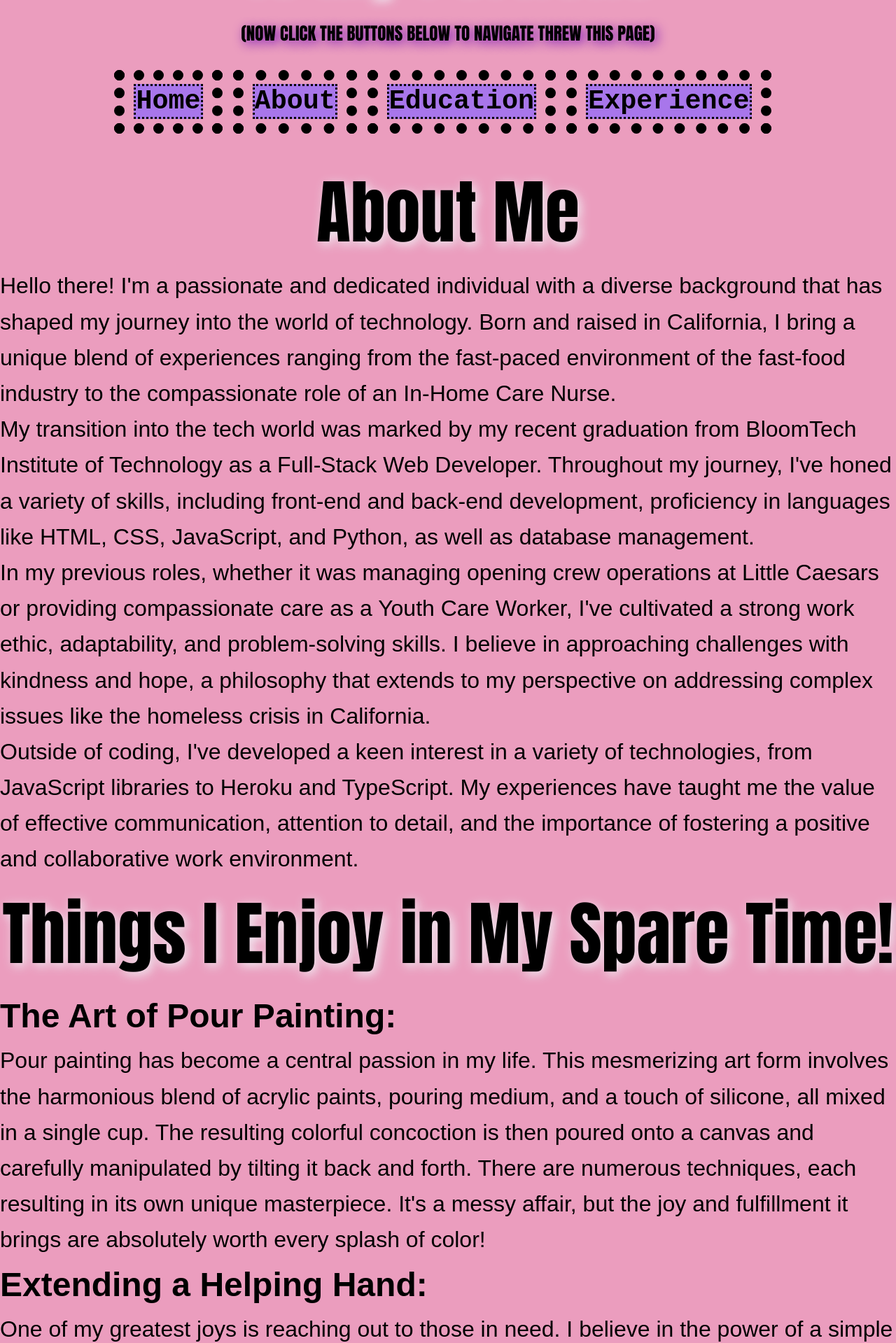
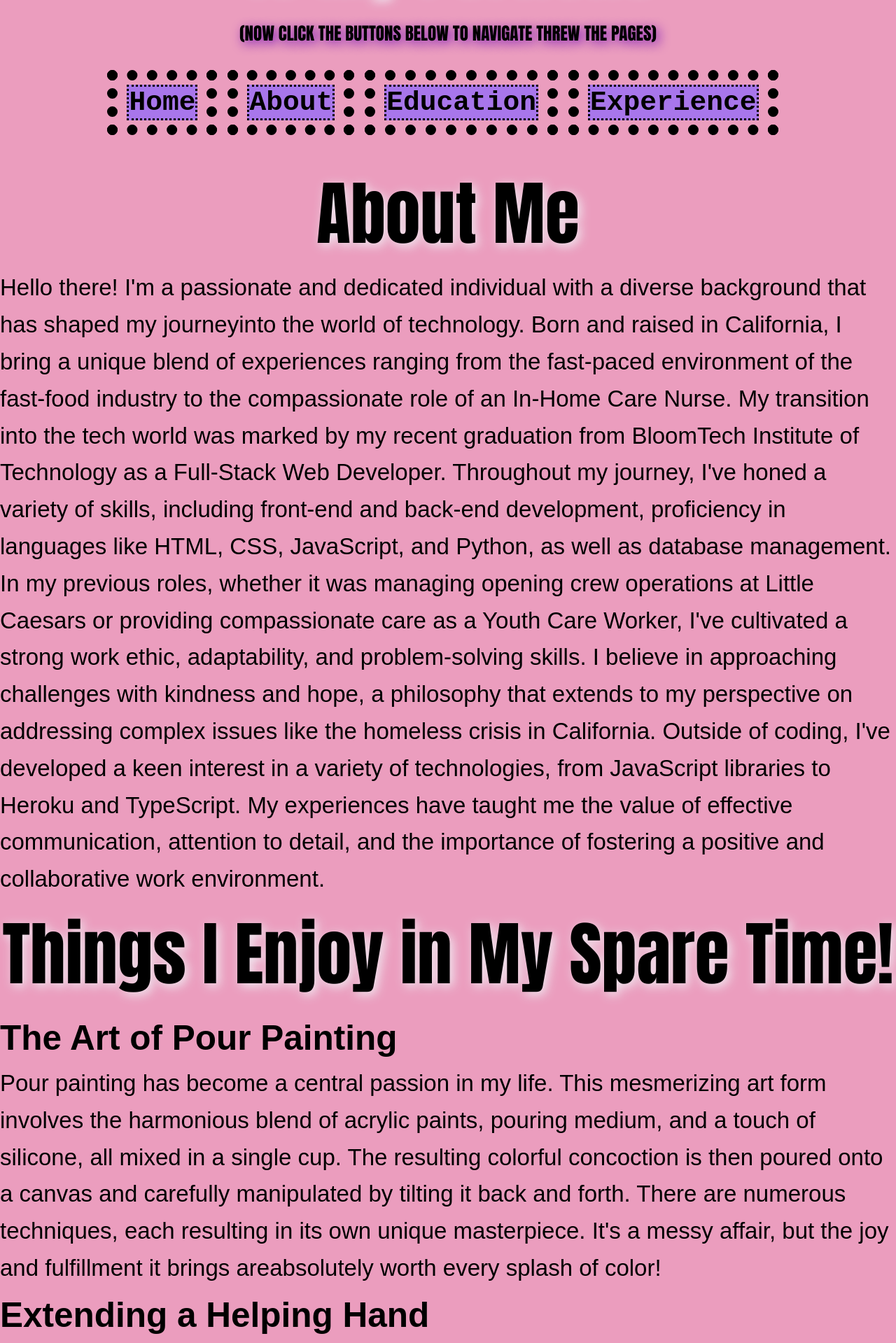
Before and after one commit to megan-huckabay/project, a React (Create React App) app: page /About in a window 1280 px wide. Shown: the part 297-2216 px from the top of the page at 70% size. Built offline with nearby package versions, Linux system fonts and the light colour scheme.

Commit message:
playing with the about page

```diff
--- a/src/App.css
+++ b/src/App.css
@@ -23,7 +23,6 @@
   font-size: calc(10px + 2vmin);
   color: white;
   text-align: center;
-
 }
 
 .App-link {
--- a/src/App.js
+++ b/src/App.js
@@ -11,7 +11,7 @@ function App() {
   return (
     <Router>
       <h1>Hello Everybody and Welcome to my Portfolio</h1>
-      <h6>(NOW CLICK THE BUTTONS BELOW TO NAVIGATE THREW THIS PAGE)</h6>
+      <h6>(NOW CLICK THE BUTTONS BELOW TO NAVIGATE THREW THE PAGES)</h6>
       <div>
         <Navigation />
 
--- a/src/Components/About.js
+++ b/src/Components/About.js
@@ -2,112 +2,66 @@ import React from 'react';
 
 const About = () => {
   return (
-    <div>
+    <div className="about-container">
       <h1>About Me</h1>
+    <div className="who-container">
       <p>
-        Hello there! I'm a passionate and dedicated individual with a diverse background that has shaped my journey
-        into the world of technology. Born and raised in California, I bring a unique blend of experiences ranging
-        from the fast-paced environment of the fast-food industry to the compassionate role of an In-Home Care Nurse.
+        Hello there! I'm a passionate and dedicated individual with a diverse background that has shaped my journeyinto the world of technology. Born and raised in California, I bring a unique blend of experiences ranging from the fast-paced environment of the fast-food industry to the compassionate role of an In-Home Care Nurse. My transition into the tech world was marked by my recent graduation from BloomTech Institute of Technology as a Full-Stack Web Developer. Throughout my journey, I've honed a variety of skills, including front-end and back-end development, proficiency in languages like HTML, CSS, JavaScript, and Python, as well as database management. In my previous roles, whether it was managing opening crew operations at Little Caesars or providing compassionate care as a Youth Care Worker, I've cultivated a strong work ethic, adaptability, and problem-solving skills. I believe in approaching challenges with kindness and hope, a philosophy that extends to my perspective on addressing complex issues like the homeless crisis in California. Outside of coding, I've developed a keen interest in a variety of technologies, from JavaScript libraries to Heroku and TypeScript. My experiences have taught me the value of effective communication, attention to detail, and the importance of fostering a positive and collaborative work environment.
+      </p>
+  </div>
+  <div className="about-fun-container">
+  <h1>Things I Enjoy in My Spare Time!</h1>
+    <div className="normalMe-container">
+      <h2><b>The Art of Pour Painting</b></h2>
+      <p>
+        Pour painting has become a central passion in my life. This mesmerizing art form involves the harmonious blend of acrylic paints, pouring medium, and a touch of silicone, all mixed in a single cup. The resulting colorful concoction is then poured onto a canvas and carefully manipulated by tilting it back and forth. There are numerous techniques, each resulting in its own unique masterpiece. It's a messy affair, but the joy and fulfillment it brings areabsolutely worth every splash of color!
+      </p>
+    </div>
+    <div className="helping-container">
+      <h2><b>Extending a Helping Hand</b></h2>
+      <p>
+        One of my greatest joys is reaching out to those in need. I believe in the power of a simple act of kindness. It starts with gathering essentials like loaves of bread, chips, and bottled water, using them to prepare a batch of wholesome sandwiches. I then head into town, seeking out homeless encampments to distribute these bagged lunches. Additionally, if there are any leftovers from our family dinners, I make it a point to share them with those who could use a warm meal. It's not just about providing sustenance, but also about connecting with fellow human beings in a compassionate and dignified way.
+      </p>
+    </div>
+    <div className="nature-container">
+      <h2><b>Embracing Nature's Beauty</b></h2>
+      <p>
+        Nature, in all its magnificent forms, holds a special place in my heart. Whether it's a scorching day or the heavens open up in a downpour, I find solace and boundless inspiration in its ever-changing beauty. From vibrant sunsets to the tranquil rustling of leaves, every moment in nature is a reminder of the wonders that surround us.
+      </p>
+    </div>
+    <div className="power-container">
+      <h2><b>Unleashing the Power of Code</b></h2>
+      <p>
+        Recently, I've been captivated by the world of coding. It's a new passion that I'm eager to explore further. Learning one language is just the beginning. I'm excited about the prospect of diving into a multitude of coding languages. It's like unlocking a secret language that opens up endless possibilities in the digital realm. This webpage is a testament to my progress, with more exciting projects on the horizon.
+      </p>
+    </div>
+  </div>
+  <div className="about-container">
+    <h1>What's Next for Me!</h1>
+    <div className="dream-container">
+
+      <h2><b>Where I Wanna Work!</b></h2>
+      <p>
+        I am deeply passionate about embarking on a career in technology, and I am eager to align myself with companies that share my values of continuous growth and learning. My immediate goal is to secure an entry-level position within a forward-thinking organization that places a strong emphasis on career progression and offers ample opportunities for skill development.
       </p>
       <p>
-        My transition into the tech world was marked by my recent graduation from BloomTech Institute of Technology as
-        a Full-Stack Web Developer. Throughout my journey, I've honed a variety of skills, including front-end and
-        back-end development, proficiency in languages like HTML, CSS, JavaScript, and Python, as well as database
-        management.
+        After gaining a solid foundation and honing my skills for about a year, I aspire to take on a role as a learner's assistant at BloomTech. This role speaks to my desire to give back and support others in their journey into the world of development. Guiding and mentoring fellow enthusiasts is a fulfilling prospect that I believe will not only contribute to their growth but also enhance my understanding of the field.
       </p>
       <p>
-        In my previous roles, whether it was managing opening crew operations at Little Caesars or providing
-        compassionate care as a Youth Care Worker, I've cultivated a strong work ethic, adaptability, and problem-solving
-        skills. I believe in approaching challenges with kindness and hope, a philosophy that extends to my perspective
-        on addressing complex issues like the homeless crisis in California.
+        Looking ahead, I am excited to expand my horizons and explore new technologies. Within the next year, I plan to immerse myself in learning cutting-edge tools and languages. My ultimate aspiration is to contribute to groundbreaking projects, and I see organizations like Tesla, at the forefront of innovation, as the perfect environment to bring my vision to life. The intersection of technology and artificial intelligence is a realm I am particularly drawn to, and I am driven to play a pivotal role in shaping the future of this dynamic field.
       </p>
       <p>
-        Outside of coding, I've developed a keen interest in a variety of technologies, from JavaScript libraries to
-        Heroku and TypeScript. My experiences have taught me the value of effective communication, attention to detail,
-        and the importance of fostering a positive and collaborative work environment.
-      </p>
-
-      <h1>Things I Enjoy in My Spare Time!</h1>
-
-      <h2>The Art of Pour Painting:</h2>
-      <p>
-        Pour painting has become a central passion in my life. This mesmerizing art form involves the harmonious blend of
-        acrylic paints, pouring medium, and a touch of silicone, all mixed in a single cup. The resulting colorful concoction
-        is then poured onto a canvas and carefully manipulated by tilting it back and forth. There are numerous techniques,
-        each resulting in its own unique masterpiece. It's a messy affair, but the joy and fulfillment it brings are
-        absolutely worth every splash of color!
-      </p>
-
-      <h2>Extending a Helping Hand:</h2>
-      <p>
-        One of my greatest joys is reaching out to those in need. I believe in the power of a simple act of kindness. It
-        starts with gathering essentials like loaves of bread, chips, and bottled water, using them to prepare a batch of
-        wholesome sandwiches. I then head into town, seeking out homeless encampments to distribute these bagged lunches.
-        Additionally, if there are any leftovers from our family dinners, I make it a point to share them with those who
-        could use a warm meal. It's not just about providing sustenance, but also about connecting with fellow human beings
-        in a compassionate and dignified way.
-      </p>
-
-      <h2>Embracing Nature's Beauty:</h2>
-      <p>
-        Nature, in all its magnificent forms, holds a special place in my heart. Whether it's a scorching day or the
-        heavens open up in a downpour, I find solace and boundless inspiration in its ever-changing beauty. From vibrant
-        sunsets to the tranquil rustling of leaves, every moment in nature is a reminder of the wonders that surround us.
-      </p>
-
-      <h2>Unleashing the Power of Code:</h2>
-      <p>
-        Recently, I've been captivated by the world of coding. It's a new passion that I'm eager to explore further. Learning
-        one language is just the beginning. I'm excited about the prospect of diving into a multitude of coding languages.
-        It's like unlocking a secret language that opens up endless possibilities in the digital realm. This webpage is a
-        testament to my progress, with more exciting projects on the horizon.
-      </p>
-
-      <h1>Dream Job</h1>
-      <h2>Where I Wanna Work!</h2>
-      <p>
-        I am deeply passionate about embarking on a career in technology, and I am eager to align myself with companies
-        that share my values of continuous growth and learning. My immediate goal is to secure an entry-level position within
-        a forward-thinking organization that places a strong emphasis on career progression and offers ample opportunities for
-        skill development.
-      </p>
-      <p>
-        After gaining a solid foundation and honing my skills for about a year, I aspire to take on a role as a learner's
-        assistant at BloomTech. This role speaks to my desire to give back and support others in their journey into the world
-        of development. Guiding and mentoring fellow enthusiasts is a fulfilling prospect that I believe will not only
-        contribute to their growth but also enhance my understanding of the field.
-      </p>
-      <p>
-        Looking ahead, I am excited to expand my horizons and explore new technologies. Within the next year, I plan to
-        immerse myself in learning cutting-edge tools and languages. My ultimate aspiration is to contribute to groundbreaking
-        projects, and I see organizations like Tesla, at the forefront of innovation, as the perfect environment to bring my
-        vision to life. The intersection of technology and artificial intelligence is a realm I am particularly drawn to, and
-        I am driven to play a pivotal role in shaping the future of this dynamic field.
-      </p>
-      <p>
-        In this journey, I am committed to continuous self-improvement and am enthusiastic about the challenges and
-        opportunities that lie ahead. I look forward to being a part of companies that not only value individual growth but
-        also foster a collaborative and innovative work culture.
-      </p>
-
-      <h1>Future Plans</h1>
-      <h2>What's In My Distant Future Plans!!</h2>
-      <p>
-        As I look ahead to the distant future, my drive to make a difference burns brighter than ever. I'm dedicated to
-        being a guiding force for young adults struggling with addiction and homelessness, offering them not just a helping
-        hand, but a chance at a future filled with recovery, stability, and hope. In the years to come, I see the birth of an
-        organization that doesn't just provide immediate aid, but empowers with purpose. This means giving them more than
-        just jobs, but the skills they need to thrive, creating a strong foundation for their professional journeys. I'm also
-        committed to creating programs that help the homeless transition into homes of their own, marking a significant step
-        towards independence. My vision extends beyond practical assistance. I long for a world where compassion outweighs
-        judgment, and understanding replaces stereotypes. Through open conversations, breaking down biases, and advocating
-        for widespread education, I hope to spark a movement towards a society that actively uplifts those in need. In this
-        future, I envision a collective effort against homelessness, uniting people from all walks of life. Together, we'll
-        share stories of transformation, showcasing the incredible potential within each individual. This isn't just about
-        providing relief; it's about planting the seeds for a sustained, inclusive society, where homelessness is but a
-        distant memory.
+        In this journey, I am committed to continuous self-improvement and am enthusiastic about the challenges and opportunities that lie ahead. I look forward to being a part of companies that not only value individual growth but also foster a collaborative and innovative work culture.
       </p>
     </div>
+    <div className="future-container">
+      <h2><b>What's In My Distant Future Plans!!</b></h2>
+      <p>
+        As I look ahead to the distant future, my drive to make a difference burns brighter than ever. I'm dedicated to being a guiding force for young adults struggling with addiction and homelessness, offering them not just a helping hand, but a chance at a future filled with recovery, stability, and hope. In the years to come, I see the birth of an organization that doesn't just provide immediate aid, but empowers with purpose. This means giving them more than just jobs, but the skills they need to thrive, creating a strong foundation for their professional journeys. I'm also committed to creating programs that help the homeless transition into homes of their own, marking a significant step towards independence. My vision extends beyond practical assistance. I long for a world where compassion outweighs judgment, and understanding replaces stereotypes. Through open conversations, breaking down biases, and advocating for widespread education, I hope to spark a movement towards a society that actively uplifts those in need. In this future, I envision a collective effort against homelessness, uniting people from all walks of life. Together, we'll share stories of transformation, showcasing the incredible potential within each individual. This isn't just about providing relief; it's about planting the seeds for a sustained, inclusive society, where homelessness is but a distant memory.
+      </p>
+    </div>
+  </div>
+</div>
   );
 };
 
--- a/src/Components/Home.js
+++ b/src/Components/Home.js
@@ -2,7 +2,7 @@
 
 import React from 'react';
 import '../Styles/Home.css';
-import profilePicture from '../images/me-2019.jpg'; // Adjust the path to your profile picture
+import profilePicture from '../images/me-oregon.jpg'; // Adjust the path to your profile picture
 
 const Home = () => {
   return (
@@ -14,13 +14,11 @@ const Home = () => {
 
         <div className="home-section">
           <h2>Hi I'm <strong>Megan Huckabay</strong> but you can call me <strong>MEG</strong></h2>
+          <p><strong>Greetings!</strong> I'm a 33-year-old California native, proud to call the Golden State my home. Those who know me best often describe me as the... <br />
 
-          <p><strong>Greetings!</strong> I'm a 33-year-old California native, proud to call the Golden State my home.<br /> Those who know me best often describe me as the <br /><strong>"most kind-hearted and loving person" </strong> <br />who consistently seeks the silver lining even in the toughest of situations.<br />
+          <strong>"The Person they can call when they need to laugh or just to talk at anytime, someone who sees the world as a whole, someone who will always find the good in a person/situation, who consistently seeks the silver lining even in the toughest of situations."</strong>.<br />
 
-          Having witnessed the challenges of the homeless crisis in California,<br /> I firmly believe in the transformative power of <strong>KINDNESS and HOPE</strong>.<br /> These are not just words but guiding principles that I carry with me in all aspects of life.<br />
-
-          On a professional note, I recently graduated from<strong> BloomTech Institute of Technology as a Full-Stack Web Developer</strong>.<br /> Now, I invite you to explore the pages of my digital home,< br/> where you can learn more about my journey and the projects that define my passion for technology.<br />
-
+          Having witnessed the challenges of the homeless crisis in California, I firmly believe in the transformative power of KINDNESS and HOPE These are not just words but guiding principles that I carry with me in all aspects of life.On a professional note, I recently graduated from BloomTech Institute of Technology as a Full-Stack Web Developer. Now, I invite you to explore the pages of my digital home, where you can learn more about my journey and the projects that define my passion for technology.
           Thank you for visiting, and I hope you enjoy navigating through the various facets of my story.</p>
         </div>
         <div className="contact-section">
@@ -29,7 +27,7 @@ const Home = () => {
 
           <p>alternative-email: <a href="mailto:huckabay90@gmail.com">huckabay90@gmail.com</a></p>
 
-          <p>GitHub: <a href="https://github.com/meggers1990">GitHub</a></p>
+          <p>GitHub:  <a href="https://github.com/meggers1990">GitHub</a></p>
 
           <p>LinkedIn: <a href="https://linkedin.com/in/megan-huckabay">LinkedIn</a></p>
 
--- a/src/Styles/About.css
+++ b/src/Styles/About.css
@@ -0,0 +1,29 @@
+/* styles.css */
+
+.about-container {
+    max-width: 800px;
+    margin: 0 auto;
+    padding: 20px;
+  }
+
+  .who-section,
+  .fun-container,
+  .dream-section,
+  .future-section {
+    margin-bottom: 40px;
+  }
+
+  h1 {
+    color: #333;
+  }
+
+  h2 {
+    color: #555;
+  }
+
+  p {
+    line-height: 1.6;
+    color: #777;
+  }
+
+  /* You can customize the styles further based on your design preferences */
--- a/src/Styles/Education.css
+++ b/src/Styles/Education.css
@@ -0,0 +1,31 @@
+/* education-styles.css */
+
+.education-container {
+    max-width: 800px;
+    margin: 0 auto;
+    padding: 20px;
+  }
+
+  h1 {
+    color: #333;
+  }
+
+  h2 {
+    color: #555;
+  }
+
+  p {
+    line-height: 1.6;
+    color: #777;
+  }
+
+  ul {
+    list-style-type: none;
+    padding: 0;
+  }
+
+  li {
+    margin-bottom: 8px;
+  }
+
+  /* You can customize the styles further based on your design preferences */
--- a/src/Styles/Home.css
+++ b/src/Styles/Home.css
@@ -12,7 +12,7 @@ body, h1, h2, h3, p, ul, li {
   /* Set up basic styles for the entire page */
   body {
     font-family: 'Arial', sans-serif;
-    font-size: 32px;
+    font-size: 33px;
     line-height: 1.6;
   }
 
--- a/src/Styles/Navigation.css
+++ /dev/null
@@ -1,13 +0,0 @@
-nav {
-    text-align: center;
-    border-radius: 20px;
-  }
-
-  nav ul {
-    display: inline-block;
-    background-color: blueviolet;
-  }
-
-  button {
-    color: blueviolet;
-  }
--- a/src/Styles/PastExperience.css
+++ b/src/Styles/PastExperience.css
@@ -0,0 +1,102 @@
+/* Reset some default styles to ensure consistency across browsers */
+body, h1, h2, h3, p, ul, li {
+    margin: 0;
+    padding: 0;
+  }
+
+  /* Apply a global box-sizing rule for better layout control */
+  * {
+    box-sizing: border-box;
+  }
+
+  /* Set up basic styles for the entire page */
+  body {
+    font-family: 'Arial', sans-serif;
+    font-size: 33px;
+    line-height: 1.6;
+  }
+
+  /* Style the header section */
+  header {
+    background-color: #333;
+    color: #f58181;
+    padding: 10px;
+    text-align: center;
+  }
+
+  /* Style the navigation section */
+  nav {
+    font-family: 'Courier New', Courier, monospace;
+    color: black;
+    padding: 10px;
+    margin: 1px;
+  }
+
+  nav ul {
+    list-style: none;
+    margin: 20px;
+    padding: 1px;
+    display: flex;
+    justify-content: center;
+  }
+
+  nav li {
+    margin-right: 15px;
+    border: 15px solid black;
+    border-style: dotted;
+  }
+
+  nav a {
+    text-decoration: none;
+    color:rgb(0, 0, 0);
+    background-color: #a876eb;
+    margin: 13px;
+    border-style: dotted;
+    font-weight: bold;
+    font-size: larger;
+  }
+
+  /* Style the main content section */
+  main {
+    max-width: 800px;
+    margin: 20px auto;
+    padding: 20px;
+  }
+
+  /* Style the footer section */
+  footer {
+    background-color: #333;
+    color: #4e109e;
+    padding: 10px;
+    text-align: center;
+  }
+
+  .home-container {
+    display: flex;
+  }
+
+  .content-container {
+    flex: 2;
+    padding: 20px;
+  }
+
+  .home-section {
+    font-size: 34px; /* Adjust the font size as needed */
+    font-family: 'Franklin Gothic Medium', 'Arial Narrow', Arial, sans-serif;
+    text-align: left;
+    font-weight: bold;
+  }
+
+  /* Style the <strong> tag inside the .home-section */
+  .home-section strong {
+    color: #670cbb;
+  }
+  .contact-section {
+    text-align: right;
+    font-weight: bold;
+    font-family: 'Franklin Gothic Medium', 'Arial Narrow', Arial, sans-serif ;
+  }
+
+  h3 {
+    text-decoration: underline;
+  }
```
Also changed, not shown: src/images/me-2019.jpg (deleted), src/images/me-oregon.jpg (added).
